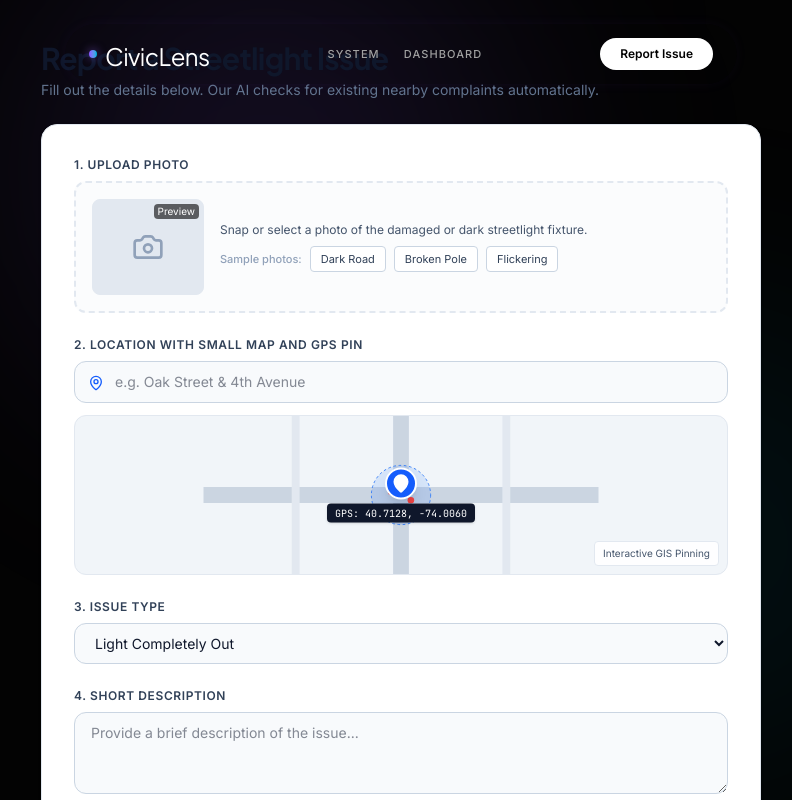
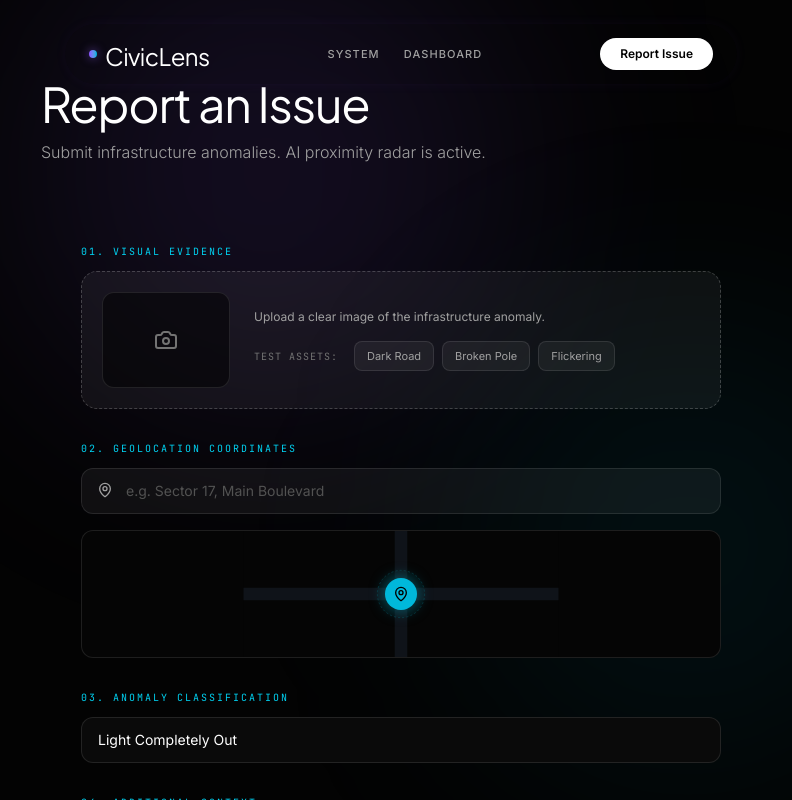
Before and after one commit to Meow-D-Anushka/CivicLens, a React (Vite) app: page / in a window 1280 px wide. Both pictures are taken after a click on the button "Report Issue". Shown: the top 800 px of the page, without its empty margins (239-1031 px from the left). Built offline with nearby package versions, Linux system fonts and the light colour scheme.

Commit message:
Refactor Report Issue Page layout and styles
Updated styling and text for the Report Issue Page, enhancing user interface elements and improving accessibility. Adjusted layout and labels for clarity.

```diff
--- a/src/components/pages/ReportIssuePage.tsx
+++ b/src/components/pages/ReportIssuePage.tsx
@@ -33,7 +33,6 @@ export const ReportIssuePage: React.FC = () => {
     }, 700);
   };
 
-  // Using the local public folder assets for broken pole and flickering light
   const samplePhotos = [
     { label: 'Dark Road', url: 'https://images.unsplash.com/photo-1478147427282-58a87a120781?auto=format&fit=crop&q=80&w=600' },
     { label: 'Broken Pole', url: '/broken-pole.jpg' },
@@ -41,64 +40,64 @@ export const ReportIssuePage: React.FC = () => {
   ];
 
   return (
-    <div className="max-w-3xl mx-auto px-4 sm:px-6 py-10">
-      <div className="mb-6">
-        <h1 className="font-heading font-bold text-2xl sm:text-3xl text-slate-900 tracking-tight">
-          Report a Streetlight Issue
+    <div className="max-w-3xl mx-auto px-4 sm:px-6 py-20 relative z-10">
+      <div className="mb-10 text-center sm:text-left">
+        <h1 className="font-heading text-4xl sm:text-5xl text-white tracking-tight mb-3">
+          Report an Issue
         </h1>
-        <p className="text-slate-500 text-sm mt-1">
-          Fill out the details below. Our AI checks for existing nearby complaints automatically.
+        <p className="text-neutral-400 text-sm md:text-base font-light">
+          Submit infrastructure anomalies. AI proximity radar is active.
         </p>
       </div>
 
       {submissionResult && submissionResult.hasMatch ? (
-        <div className="bg-white rounded-2xl border-2 border-amber-400 p-6 sm:p-8 shadow-lg space-y-6 animate-in fade-in duration-200">
-          <div className="flex items-start gap-4">
-            <div className="w-12 h-12 rounded-xl bg-amber-100 border border-amber-300 flex items-center justify-center text-amber-700 shrink-0">
+        <div className="glass-panel rounded-3xl border border-amber-500/30 p-6 sm:p-8 shadow-[0_0_40px_-10px_rgba(245,158,11,0.15)] animate-in fade-in duration-300">
+          <div className="flex items-start gap-4 mb-8">
+            <div className="w-12 h-12 rounded-2xl bg-amber-500/10 border border-amber-500/20 flex items-center justify-center text-amber-400 shrink-0">
               <AlertTriangle className="w-6 h-6" />
             </div>
 
             <div className="flex-1">
-              <div className="inline-block px-2.5 py-0.5 rounded bg-amber-100 text-amber-800 text-xs font-semibold mb-1">
-                AI Proximity Match
+              <div className="inline-block px-2 py-1 rounded bg-amber-500/10 text-amber-400 font-mono text-[10px] uppercase tracking-widest mb-3 border border-amber-500/20">
+                Proximity Match Detected
               </div>
-              <h2 className="font-heading font-bold text-xl sm:text-2xl text-slate-900">
-                Possible existing complaint found
+              <h2 className="font-heading text-2xl sm:text-3xl text-white mb-2">
+                Existing complaint found
               </h2>
-              <p className="text-slate-700 text-base font-medium mt-1">
-                “A similar complaint was reported {submissionResult.pendingComplaint?.factors?.proximityMeters || 15} m away.”
+              <p className="text-neutral-400 text-sm">
+                System radar indicates a highly similar anomaly logged {submissionResult.pendingComplaint?.factors?.proximityMeters || 15}m from your coordinates.
               </p>
             </div>
           </div>
 
-          <div className="bg-amber-50/80 rounded-xl p-4 border border-amber-200 flex flex-col sm:flex-row items-center justify-between gap-4">
-            <div className="flex items-center gap-3">
-              <div className="w-14 h-14 rounded-lg overflow-hidden border border-amber-300 shrink-0">
+          <div className="bg-black/40 rounded-2xl p-5 border border-white/5 flex flex-col sm:flex-row items-center justify-between gap-6 mb-8">
+            <div className="flex items-center gap-4">
+              <div className="w-16 h-16 rounded-xl overflow-hidden border border-white/10 shrink-0">
                 <img
                   src={submissionResult.matchedComplaint?.photoUrl || photoUrl}
                   alt="Existing complaint"
-                  className="w-full h-full object-cover"
+                  className="w-full h-full object-cover opacity-80"
                 />
               </div>
               <div>
-                <span className="text-xs text-slate-500 font-medium block">
-                  Existing Report ID: {submissionResult.matchedComplaint?.id || 'CL-1042'}
+                <span className="font-mono text-[10px] text-neutral-500 tracking-widest block mb-1">
+                  REF: {submissionResult.matchedComplaint?.id || 'CL-1042'}
                 </span>
-                <span className="text-sm font-semibold text-slate-800">
+                <span className="text-sm font-medium text-white block">
                   {submissionResult.matchedComplaint?.locationName || 'Oak Street & 4th Avenue'}
                 </span>
               </div>
             </div>
 
-            <div className="text-right sm:text-right w-full sm:w-auto flex sm:flex-col justify-between items-center sm:items-end">
-              <span className="text-xs text-slate-500 font-medium">Image similarity:</span>
-              <span className="font-heading font-extrabold text-2xl text-amber-700">
+            <div className="text-center sm:text-right w-full sm:w-auto p-3 bg-white/5 rounded-xl border border-white/5">
+              <span className="font-mono text-[10px] text-neutral-500 uppercase tracking-widest block mb-1">Match Confidence</span>
+              <span className="font-mono text-2xl text-amber-400">
                 {submissionResult.pendingComplaint?.factors?.imageSimilarityPercent || 91}%
               </span>
             </div>
           </div>
 
-          <div className="flex flex-col sm:flex-row items-center gap-3 pt-2">
+          <div className="flex flex-col sm:flex-row items-center gap-4">
             <button
               type="button"
               onClick={() => {
@@ -106,10 +105,10 @@ export const ReportIssuePage: React.FC = () => {
                 clearSubmissionResult();
                 navigateTo('details', targetId);
               }}
-              className="w-full sm:flex-1 py-3.5 px-6 bg-blue-600 hover:bg-blue-700 text-white font-heading font-semibold text-sm sm:text-base rounded-xl shadow-sm transition-colors flex items-center justify-center gap-2 cursor-pointer"
+              className="w-full sm:flex-1 py-4 px-6 bg-white hover:bg-neutral-200 text-black font-semibold text-sm rounded-xl transition-colors flex items-center justify-center gap-2 cursor-pointer"
             >
               <Eye className="w-4 h-4" />
-              <span>View Existing Complaint</span>
+              <span>View Existing Report</span>
             </button>
 
             <button
@@ -118,48 +117,45 @@ export const ReportIssuePage: React.FC = () => {
                 clearSubmissionResult();
                 navigateTo('dashboard');
               }}
-              className="w-full sm:w-auto py-3.5 px-6 bg-slate-100 hover:bg-slate-200 text-slate-700 font-heading font-semibold text-sm sm:text-base rounded-xl transition-colors cursor-pointer border border-slate-300"
+              className="w-full sm:w-auto py-4 px-6 bg-transparent hover:bg-white/5 text-white font-medium text-sm rounded-xl transition-colors cursor-pointer border border-white/10"
             >
-              Submit Anyway
+              Force Submit
             </button>
           </div>
         </div>
       ) : (
-        <form onSubmit={handleSubmit} className="bg-white rounded-2xl border border-slate-200 p-6 sm:p-8 shadow-sm space-y-6">
+        <form onSubmit={handleSubmit} className="glass-panel rounded-3xl p-6 sm:p-10 space-y-8">
           <div>
-            <label className="block text-xs font-semibold uppercase tracking-wider text-slate-700 mb-2">
-              1. Upload Photo
+            <label className="block text-[10px] font-mono uppercase tracking-[0.2em] text-cyan-400 mb-3">
+              01. Visual Evidence
             </label>
 
-            <div className="border-2 border-dashed border-slate-200 rounded-xl p-4 bg-slate-50/50 hover:bg-slate-50 transition-colors">
-              <div className="flex flex-col sm:flex-row items-center gap-4">
-                <div className="relative w-28 h-24 rounded-lg overflow-hidden border border-slate-200 bg-slate-200 flex items-center justify-center shrink-0">
+            <div className="border border-dashed border-white/20 rounded-2xl p-5 bg-white/5 hover:bg-white/10 transition-colors">
+              <div className="flex flex-col sm:flex-row items-center gap-6">
+                <div className="relative w-32 h-24 rounded-xl overflow-hidden border border-white/10 bg-black/50 flex items-center justify-center shrink-0">
                   {photoUrl ? (
-                    <img src={photoUrl} alt="Preview" className="w-full h-full object-cover" />
+                    <img src={photoUrl} alt="Preview" className="w-full h-full object-cover opacity-90" />
                   ) : (
-                    <Camera className="w-8 h-8 text-slate-400" />
+                    <Camera className="w-6 h-6 text-neutral-500" />
                   )}
-                  <div className="absolute top-1 right-1 bg-black/60 rounded px-1 text-[10px] text-white">
-                    Preview
-                  </div>
                 </div>
 
-                <div className="flex-1 text-center sm:text-left space-y-2">
-                  <p className="text-xs text-slate-600">
-                    Snap or select a photo of the damaged or dark streetlight fixture.
+                <div className="flex-1 text-center sm:text-left">
+                  <p className="text-xs text-neutral-400 mb-4">
+                    Upload a clear image of the infrastructure anomaly.
                   </p>
 
-                  <div className="flex items-center gap-2 flex-wrap">
-                    <span className="text-[11px] text-slate-400 font-medium">Sample photos:</span>
+                  <div className="flex items-center justify-center sm:justify-start gap-2 flex-wrap">
+                    <span className="font-mono text-[10px] text-neutral-500 uppercase tracking-widest mr-2">Test Assets:</span>
                     {samplePhotos.map((p, idx) => (
                       <button
                         key={idx}
                         type="button"
                         onClick={() => setPhotoUrl(p.url)}
-                        className={`text-[11px] px-2.5 py-1 rounded border transition-colors cursor-pointer ${
+                        className={`text-[11px] px-3 py-1.5 rounded-lg border transition-all cursor-pointer ${
                           photoUrl === p.url
-                            ? 'bg-blue-600 text-white border-blue-600'
-                            : 'bg-white text-slate-700 border-slate-300 hover:bg-slate-100'
+                            ? 'bg-cyan-500/20 text-cyan-300 border-cyan-500/30'
+                            : 'bg-white/5 text-neutral-400 border-white/10 hover:bg-white/10 hover:text-white'
                         }`}
                       >
                         {p.label}
@@ -172,59 +168,49 @@ export const ReportIssuePage: React.FC = () => {
           </div>
 
           <div>
-            <label className="block text-xs font-semibold uppercase tracking-wider text-slate-700 mb-2">
-              2. Location with small map and GPS pin
+            <label className="block text-[10px] font-mono uppercase tracking-[0.2em] text-cyan-400 mb-3">
+              02. Geolocation coordinates
             </label>
 
-            <div className="space-y-3">
+            <div className="space-y-4">
               <div className="relative">
-                <MapPin className="w-4 h-4 text-blue-600 absolute left-3.5 top-3.5" />
+                <MapPin className="w-4 h-4 text-neutral-400 absolute left-4 top-3.5" />
                 <input
                   type="text"
                   value={locationName}
                   onChange={(e) => setLocationName(e.target.value)}
-                  placeholder="e.g. Oak Street & 4th Avenue"
+                  placeholder="e.g. Sector 17, Main Boulevard"
                   required
-                  className="w-full pl-10 pr-4 py-2.5 bg-slate-50 border border-slate-300 rounded-xl text-sm text-slate-900 focus:outline-none focus:ring-2 focus:ring-blue-500 focus:bg-white"
+                  className="w-full pl-11 pr-4 py-3 bg-white/5 border border-white/10 rounded-xl text-sm text-white placeholder:text-neutral-600 focus:outline-none focus:ring-1 focus:ring-cyan-500 focus:border-cyan-500 transition-all"
                 />
               </div>
 
-              <div className="relative h-40 w-full rounded-xl overflow-hidden border border-slate-200 bg-slate-100">
-                <svg viewBox="0 0 600 240" className="w-full h-full object-cover">
-                  <rect width="600" height="240" fill="#F1F5F9" />
-                  <line x1="0" y1="120" x2="600" y2="120" stroke="#CBD5E1" strokeWidth="24" />
-                  <line x1="300" y1="0" x2="300" y2="240" stroke="#CBD5E1" strokeWidth="24" />
-                  <line x1="140" y1="0" x2="140" y2="240" stroke="#E2E8F0" strokeWidth="12" />
-                  <line x1="460" y1="0" x2="460" y2="240" stroke="#E2E8F0" strokeWidth="12" />
-                  <circle cx="300" cy="120" r="45" fill="rgba(59, 130, 246, 0.15)" stroke="#3B82F6" strokeWidth="1.5" strokeDasharray="4,4" />
-                  <circle cx="285" cy="115" r="5" fill="#EF4444" />
-                  <circle cx="315" cy="128" r="5" fill="#EF4444" />
+              <div className="relative h-32 w-full rounded-xl overflow-hidden border border-white/10 bg-[#050505]">
+                {/* Dark mode abstract map SVG */}
+                <svg viewBox="0 0 600 240" className="w-full h-full object-cover opacity-40">
+                  <rect width="600" height="240" fill="#050505" />
+                  <line x1="0" y1="120" x2="600" y2="120" stroke="#1f2937" strokeWidth="24" />
+                  <line x1="300" y1="0" x2="300" y2="240" stroke="#1f2937" strokeWidth="24" />
+                  <circle cx="300" cy="120" r="45" fill="rgba(6,182,212,0.1)" stroke="#06b6d4" strokeWidth="1" strokeDasharray="4,4" />
                 </svg>
 
                 <div className="absolute top-1/2 left-1/2 -translate-x-1/2 -translate-y-1/2 pointer-events-none flex flex-col items-center">
-                  <div className="w-8 h-8 rounded-full bg-blue-600 text-white flex items-center justify-center shadow-lg border-2 border-white">
-                    <MapPin className="w-5 h-5 fill-white" />
+                  <div className="w-8 h-8 rounded-full bg-cyan-500 text-black flex items-center justify-center shadow-[0_0_15px_rgba(6,182,212,0.5)]">
+                    <MapPin className="w-4 h-4" />
                   </div>
-                  <span className="bg-slate-900 text-white text-[10px] font-mono px-2 py-0.5 rounded shadow mt-1">
-                    GPS: 40.7128, -74.0060
-                  </span>
-                </div>
-
-                <div className="absolute bottom-2 right-2 bg-white/90 backdrop-blur-xs px-2 py-1 rounded text-[10px] text-slate-600 border border-slate-200">
-                  Interactive GIS Pinning
                 </div>
               </div>
             </div>
           </div>
 
           <div>
-            <label className="block text-xs font-semibold uppercase tracking-wider text-slate-700 mb-2">
-              3. Issue Type
+            <label className="block text-[10px] font-mono uppercase tracking-[0.2em] text-cyan-400 mb-3">
+              03. Anomaly Classification
             </label>
             <select
               value={issueType}
               onChange={(e) => setIssueType(e.target.value as IssueType)}
-              className="w-full px-4 py-2.5 bg-slate-50 border border-slate-300 rounded-xl text-sm text-slate-900 focus:outline-none focus:ring-2 focus:ring-blue-500 focus:bg-white cursor-pointer"
+              className="w-full px-4 py-3 bg-[#0a0a0a] border border-white/10 rounded-xl text-sm text-white focus:outline-none focus:ring-1 focus:ring-cyan-500 focus:border-cyan-500 cursor-pointer appearance-none"
             >
               <option value="Light Completely Out">Light Completely Out</option>
               <option value="Flickering Continuously">Flickering Continuously</option>
@@ -234,36 +220,39 @@ export const ReportIssuePage: React.FC = () => {
           </div>
 
           <div>
-            <label className="block text-xs font-semibold uppercase tracking-wider text-slate-700 mb-2">
-              4. Short Description
+            <label className="block text-[10px] font-mono uppercase tracking-[0.2em] text-cyan-400 mb-3">
+              04. Additional Context
             </label>
             <textarea
               rows={3}
               value={description}
               onChange={(e) => setDescription(e.target.value)}
-              placeholder="Provide a brief description of the issue..."
+              placeholder="Describe the severity or specific details..."
               required
-              className="w-full px-4 py-2.5 bg-slate-50 border border-slate-300 rounded-xl text-sm text-slate-900 focus:outline-none focus:ring-2 focus:ring-blue-500 focus:bg-white"
+              className="w-full px-4 py-3 bg-white/5 border border-white/10 rounded-xl text-sm text-white placeholder:text-neutral-600 focus:outline-none focus:ring-1 focus:ring-cyan-500 focus:border-cyan-500 transition-all resize-none"
             />
           </div>
 
-          <div className="pt-2">
+          <div className="pt-4">
             <button
               type="submit"
               disabled={isAnalyzing}
-              className="w-full py-4 bg-blue-600 hover:bg-blue-700 active:bg-blue-800 text-white font-heading font-semibold text-base sm:text-lg rounded-xl shadow-md hover:shadow-lg transition-all duration-150 flex items-center justify-center gap-3 cursor-pointer disabled:opacity-60"
+              className="group relative w-full inline-flex items-center justify-center p-[1px] rounded-xl overflow-hidden cursor-pointer disabled:opacity-50 disabled:cursor-not-allowed"
             >
+              <span className="absolute inset-0 bg-[conic-gradient(from_0deg,transparent_0%,#8b5cf6_40%,#06b6d4_50%,transparent_60%)] animate-[spin_4s_linear_infinite]" />
+              <span className="relative w-full flex items-center justify-center gap-3 px-8 py-4 bg-[#0a0a0a] rounded-xl font-medium text-white transition-all group-hover:bg-[#151515]">
                 {isAnalyzing ? (
                   <>
-                  <RefreshCw className="w-5 h-5 animate-spin" />
-                  <span>Checking Nearby Complaints with AI...</span>
+                    <RefreshCw className="w-5 h-5 animate-spin text-cyan-400" />
+                    <span>Running Synapse Radar...</span>
                   </>
                 ) : (
                   <>
-                  <span>Check & Submit</span>
-                  <ArrowRight className="w-5 h-5" />
+                    <span>Initialize Scan & Submit</span>
+                    <ArrowRight className="w-4 h-4 text-cyan-400 group-hover:translate-x-1 transition-transform" />
                   </>
                 )}
+              </span>
             </button>
           </div>
         </form>
```
Lines whose indentation alone changed are shown as unchanged.
